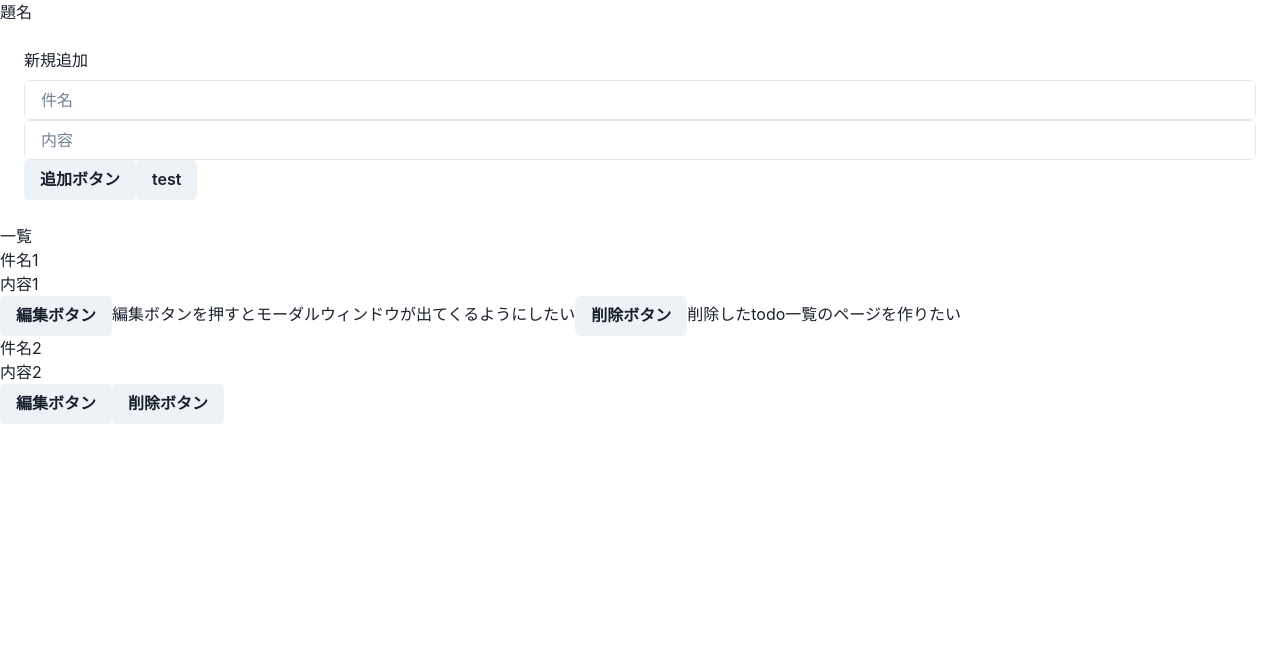
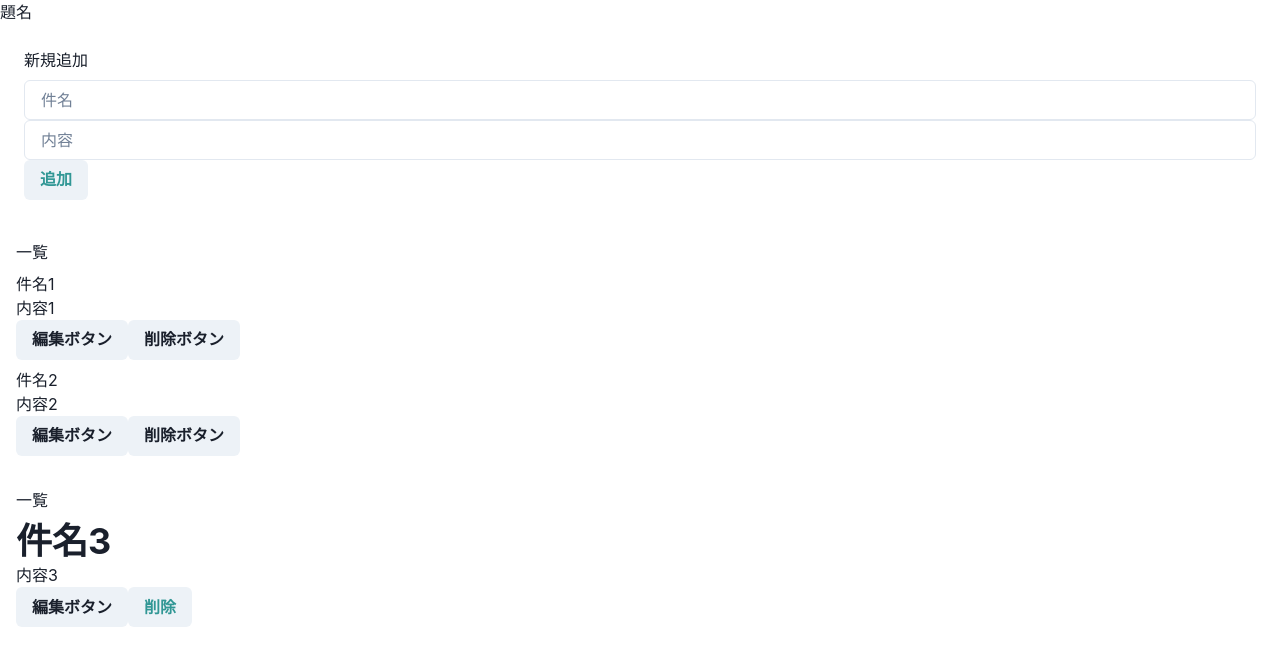
Before and after one commit to HaChi0624/ts-todo, a React (Create React App) app: page / in a window 1280 px wide. Shown: the top 666 px of the page. Built offline with nearby package versions, Linux system fonts and the light colour scheme.

Commit message:
簡単な一覧表示まで

```diff
--- a/src/App.tsx
+++ b/src/App.tsx
@@ -1,22 +1,20 @@
-import { ChakraProvider } from "@chakra-ui/react";
-import { Button } from "@chakra-ui/react"
-import { Box } from "@chakra-ui/layout";
-import { InputTodo } from "./components/InputTodo";
+import { ChakraProvider, Stack } from "@chakra-ui/react";
+import { Button, Box } from "@chakra-ui/react"
+import InputTodo from "./components/InputTodo";
+import { TodoList } from "./components/TodoList";
 
 const App = () => {
   return (
     <ChakraProvider>
       <h1>題名</h1>
       <InputTodo />
-      <Box>
+      <Stack p={4}>
         <h2>一覧</h2>
         <dl>
           <dt>件名1</dt>
           <dd>内容1</dd>
           <Button>編集ボタン</Button>
-          編集ボタンを押すとモーダルウィンドウが出てくるようにしたい
           <Button>削除ボタン</Button>
-          削除したtodo一覧のページを作りたい
         </dl>
         <dl>
           <dt>件名2</dt>
@@ -24,7 +22,8 @@ const App = () => {
           <Button>編集ボタン</Button>
           <Button>削除ボタン</Button>
         </dl>
-      </Box>
+      </Stack>
+      <TodoList />
     </ChakraProvider>
   );
 };
--- a/src/components/InputTodo.tsx
+++ b/src/components/InputTodo.tsx
@@ -1,13 +1,7 @@
-import { FC, useState } from "react";
-import {
-  Box,
-  Input,
-  Button,
-  FormControl,
-  FormLabel,
-  FormErrorMessage,
-  FormHelperText,
-} from "@chakra-ui/react";
+//新規追加コンポーネント
+
+import { FC, useState, memo } from "react";
+import { Box, Input, FormControl, FormLabel } from "@chakra-ui/react";
 import { Todo } from "../Types";
 import { PrimaryButton } from "./PrimaryButton";
 
@@ -15,7 +9,7 @@ import { PrimaryButton } from "./PrimaryButton";
 //   onChange:
 // }
 
-export const InputTodo: FC = () => {
+const InputTodo: FC = memo(() => {
   const [title, setTitle] = useState("");
   const [content, setContent] = useState("");
   const [list, setList] = useState<Array<Todo>>([]);
@@ -37,6 +31,7 @@ export const InputTodo: FC = () => {
     setList([...list, newTodo]);
     setTitle("");
     setContent("");
+    console.log(newTodo);
   };
 
   return (
@@ -46,11 +41,13 @@ export const InputTodo: FC = () => {
         <Input placeholder="件名" value={title} onChange={inputTitle} />
         <Input placeholder="内容" value={content} onChange={inputContent} />
       </FormControl>
-      <Button onClick={onClickAdd}>追加ボタン</Button>
-      <PrimaryButton onClick={() => alert('a')}>test</PrimaryButton>
+      <PrimaryButton onClick={onClickAdd}>追加</PrimaryButton>
     </Box>
   );
-};
+});
+
+export default InputTodo;
 
 //memoで囲うべきか
-//props いる？
+//props いる?
+//idの設定
--- a/src/components/PrimaryButton.tsx
+++ b/src/components/PrimaryButton.tsx
@@ -1,3 +1,6 @@
+//主要ボタン
+
+
 import { Button } from "@chakra-ui/react";
 import { FC, ReactNode, memo } from "react";
 
@@ -8,5 +11,7 @@ type Props = {
 
 export const PrimaryButton: FC<Props> = memo((props) => {
   const { children, onClick } = props;
-  return <Button onClick={onClick}>{children}</Button>;
+  return <Button color='teal.500' variant='solid' onClick={onClick}>{children}</Button>;
 });
+
+//loadingも作りたい
--- /dev/null
+++ b/src/components/TodoList.tsx
@@ -0,0 +1,23 @@
+import { Button, Box, Stack, Heading, Text } from "@chakra-ui/react";
+import { PrimaryButton } from "./PrimaryButton";
+import list from '../components/InputTodo'
+
+export const TodoList = () => {
+  const onClickDelete = () => {
+    console.log(list);
+  };
+  return (
+    <Stack p={4}>
+      <h2>一覧</h2>
+      <Box as={`dl`}>
+        <Heading as={`dt`}>件名3</Heading>
+        <Text as={`dd`}>内容3</Text>
+        <Button>編集ボタン</Button>
+        <PrimaryButton onClick={onClickDelete}>削除</PrimaryButton>
+      </Box>
+    </Stack>
+  );
+};
+
+//編集ボタンを押すとモーダルウィンドウが出てくるようにしたい
+//削除したtodo一覧のページを作りたい
```
